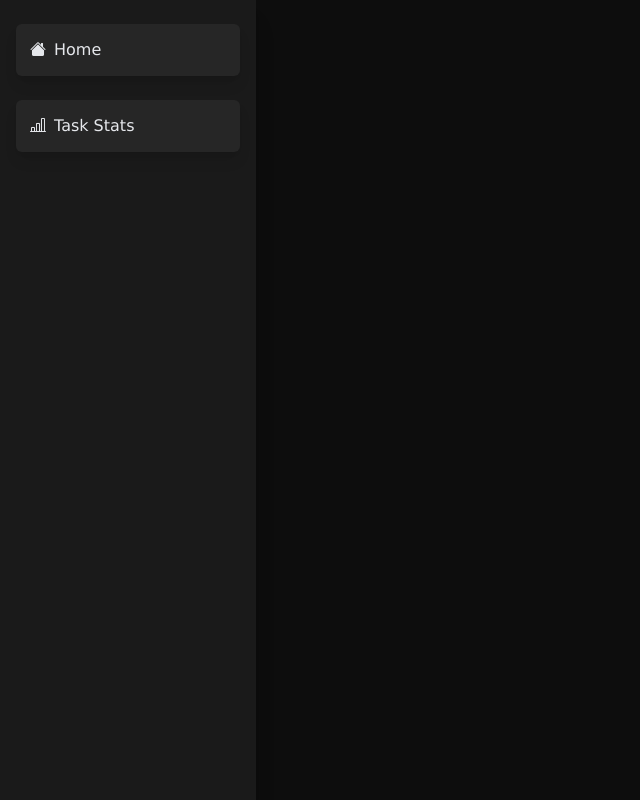
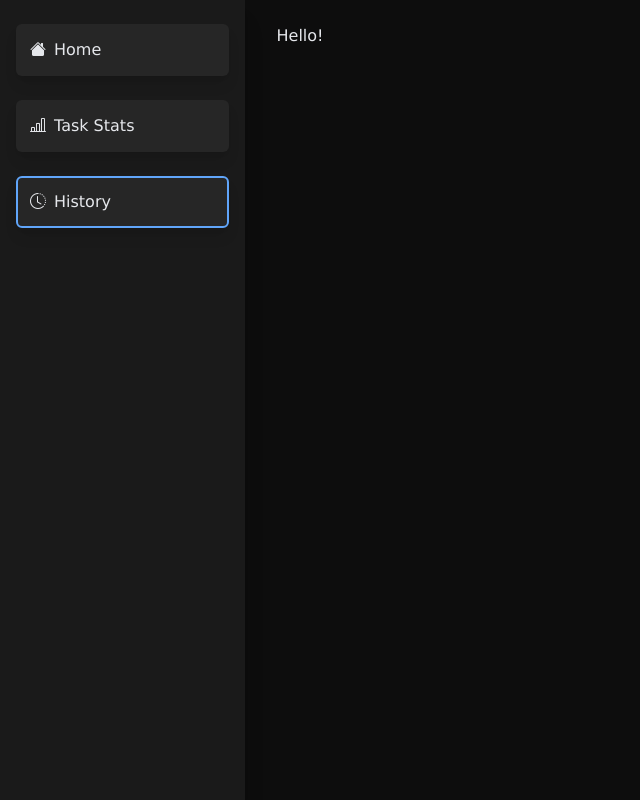
Before and after one commit to theinternetfae/Optima-V.2, a React (Vite) app: page /taskHistory in a window 1280 px wide. Before the commit this address had no page. Shown: the whole page, without its empty margins (0-640 px from the left). Built offline with nearby package versions, Linux system fonts and the light colour scheme.

Commit message:
Creating the taskHistory + cleanup

```diff
--- a/src/App.jsx
+++ b/src/App.jsx
@@ -1,6 +1,7 @@
 import { BrowserRouter, Routes, Route } from "react-router-dom";
 import DateMenu from "./Date.jsx";
 import SideMenu from "./SideMenu.jsx";
+import TaskHistory from "./TaskHistory.jsx";
 import TaskStats from "./TaskStats.jsx";
 import { useState, useEffect } from "react";
 import { TaskContext } from "./components/TaskContext.js";
@@ -143,6 +144,13 @@ function App() {
               }
             />
 
+            <Route path="/taskHistory" element={
+              <div className="a-body">
+                <TaskHistory />
+                </div>
+              }
+            />
+
           </Routes>
 
         </div>
--- a/src/SideMenu.jsx
+++ b/src/SideMenu.jsx
@@ -8,14 +8,19 @@ function SideMenu() {
     return (
         <nav className="side-menu">
 
-            <Link to="/" className={`road ${location.pathname === "/" && 'border-bluelight'}`} onClick={() => handleActive('div1')}>
+            <Link to="/" className={`road ${location.pathname === "/" && 'border-bluelight'}`}>
                 <i className="bi-house-fill"></i>
                 <p>Home</p>
             </Link>
 
-            <Link to="/taskStats" className={`road ${location.pathname === "/taskStats" && 'border-bluelight'}`} onClick={() => handleActive('div2')}>
+            <Link to="/taskStats" className={`road ${location.pathname === "/taskStats" && 'border-bluelight'}`}>
                 <i className="bi-bar-chart-line"></i>
                 <p>Task Stats</p>
+            </Link>
+
+            <Link to="/taskHistory" className={`road ${location.pathname === "/taskHistory" && 'border-bluelight'}`}>
+                <i className="bi-clock-history"></i>
+                <p>History</p>
             </Link>
 
         </nav>
--- /dev/null
+++ b/src/TaskHistory.jsx
@@ -0,0 +1,8 @@
+function TaskJistory() {
+
+    return (
+        <p>Hello!</p>
+    );
+}
+
+export default TaskJistory;
```
